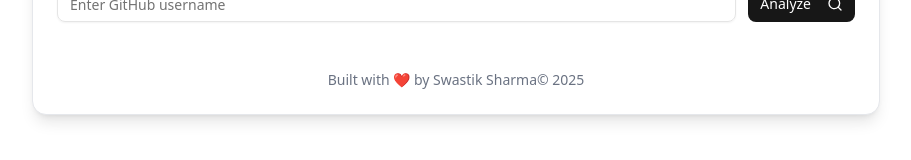
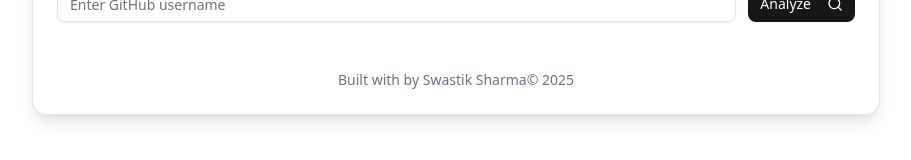
Before and after one commit to SwastikIIIT/githubanalyser, a React (Vite) app: page / in a window 1280 px wide. Shown: the part 207-367 px from the top of the page, without its empty margins (184-1095 px from the left). Built offline with nearby package versions, Linux system fonts and the light colour scheme; no server answers.

Commit message:
Update GithubAnalyser.tsx

```diff
--- a/src/components/GithubAnalyser.tsx
+++ b/src/components/GithubAnalyser.tsx
@@ -238,7 +238,7 @@ const GitHubProfileAnalyzer = () => {
         </CardContent>
 
         <CardFooter className="flex justify-center items-center text-sm text-gray-500">
-        <span>Built with ❤️ by Swastik Sharma</span>{" "}<span>© {new Date().getFullYear()}</span>
+        <span>Built with by Swastik Sharma</span>{" "}<span>© {new Date().getFullYear()}</span>
         </CardFooter>
       </Card>
     </div>
```
